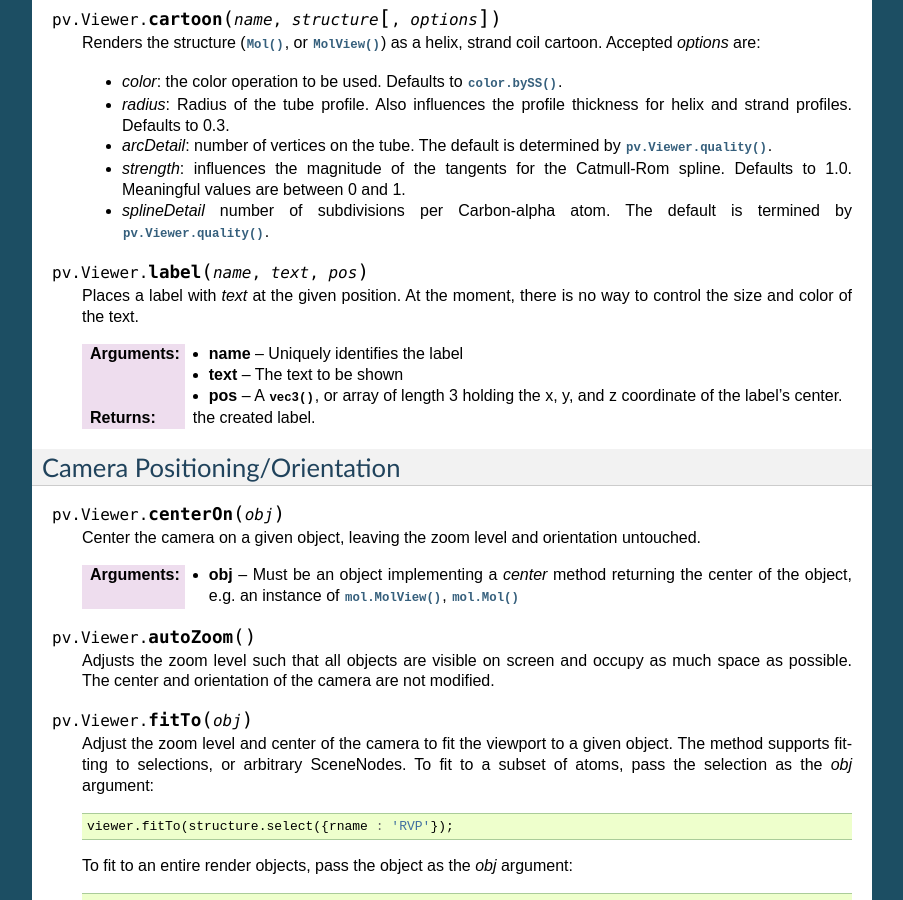
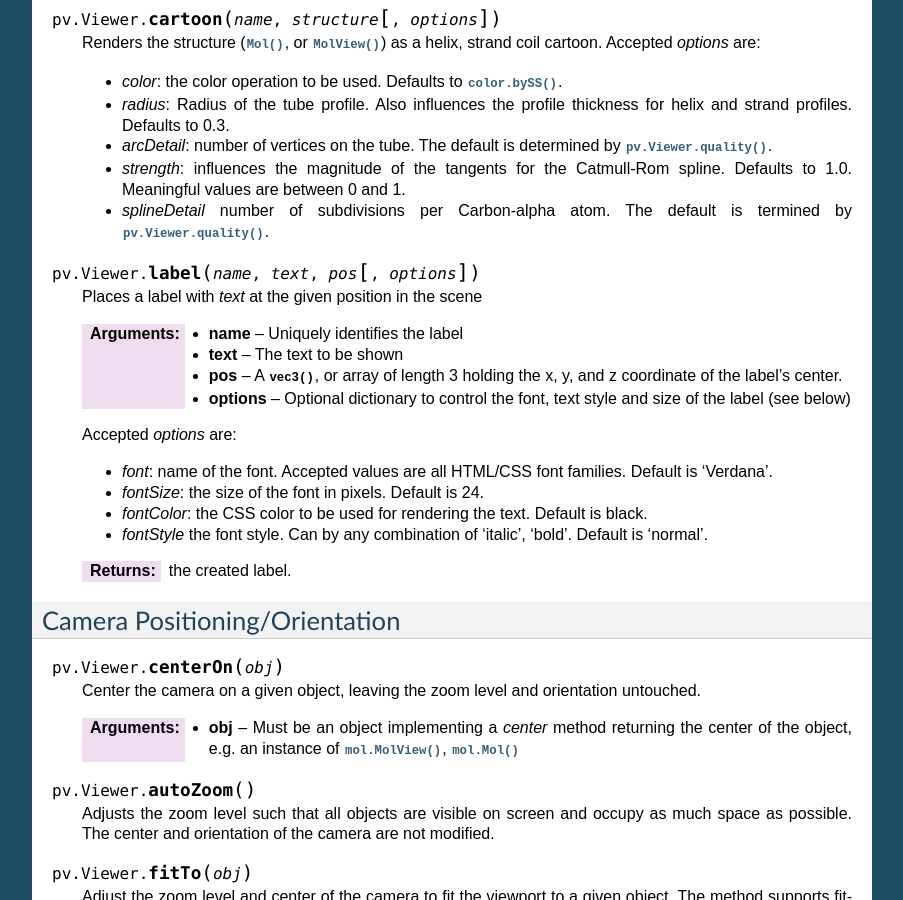
Before and after one commit to biasmv/pv, a Sphinx documentation site: the page built from doc/viewer.rst, in a window 1280 px wide and 900 px high, scrolled down 2919 px. Shown: the whole window, without its empty margins (198-1101 px from the left). Built offline with Sphinx 7.4.7, drawn with Linux system fonts in a browser that asks for light colours.

Commit message:
allow to configure the style of text labels

```diff
--- a/doc/viewer.rst
+++ b/doc/viewer.rst
@@ -139,13 +139,22 @@ These methods will automatically add the object to the viewer, there is not need
   * *strength*: influences the magnitude of the tangents for the Catmull-Rom spline. Defaults to 1.0. Meaningful values are between 0 and 1.
   * *splineDetail* number of subdivisions per Carbon-alpha atom. The default is termined by :func:`pv.Viewer.quality`.
 
-.. function:: pv.Viewer.label(name, text, pos)
+.. function:: pv.Viewer.label(name, text, pos[, options])
 
-  Places a label with *text* at the given position. At the moment, there is no way to control the size and color of the text.
+  Places a label with *text* at the given position in the scene
 
   :param name: Uniquely identifies the label
   :param text: The text to be shown
   :param pos: A :class:`vec3`, or array of length 3 holding the x, y, and z coordinate of the label's center.
+  :param options: Optional dictionary to control the font, text style and size of the label (see below)
+
+  Accepted *options* are:
+
+  * *font*: name of the font. Accepted values are all HTML/CSS font families. Default is 'Verdana'.
+  * *fontSize*: the size of the font in pixels. Default is 24.
+  * *fontColor*: the CSS color to be used for rendering the text. Default is black.
+  * *fontStyle* the font style. Can by any combination of 'italic', 'bold'. Default is 'normal'.
+
   :returns: the created label.
 
 .. _pv.viewer.camera:
```
Also changed, not shown: 1 other file.
